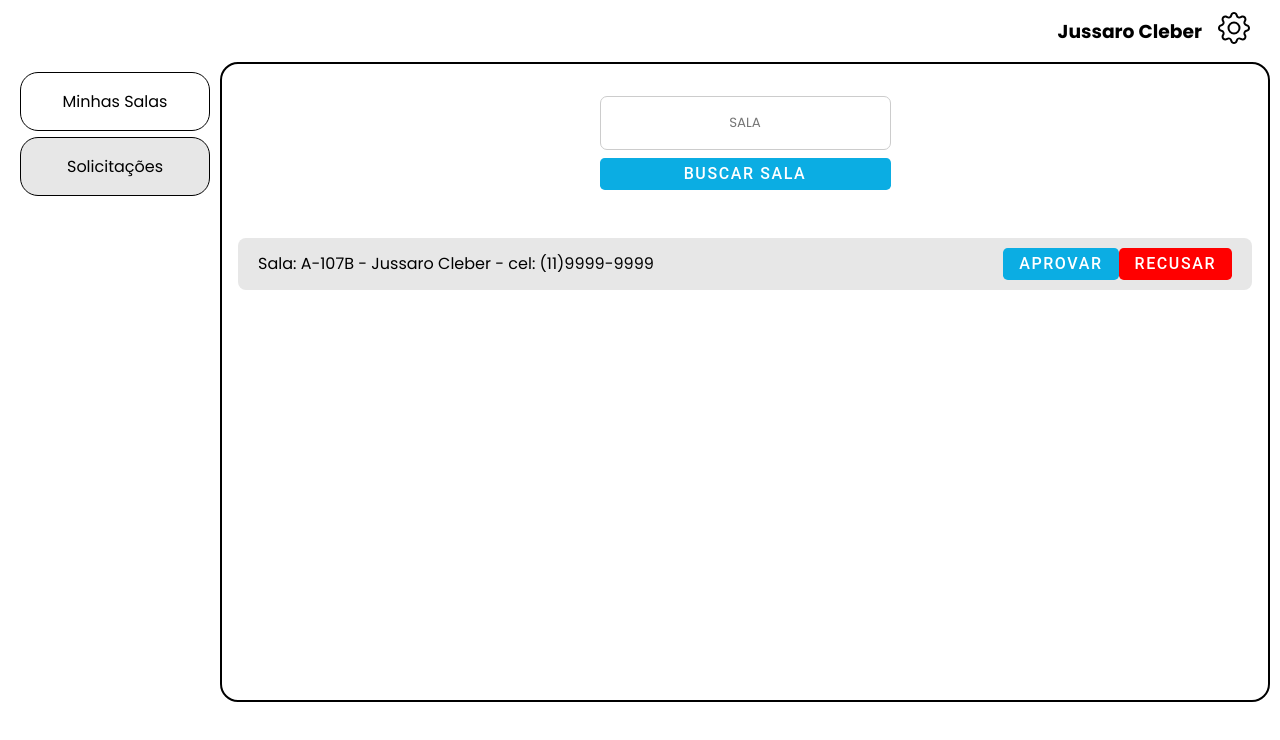
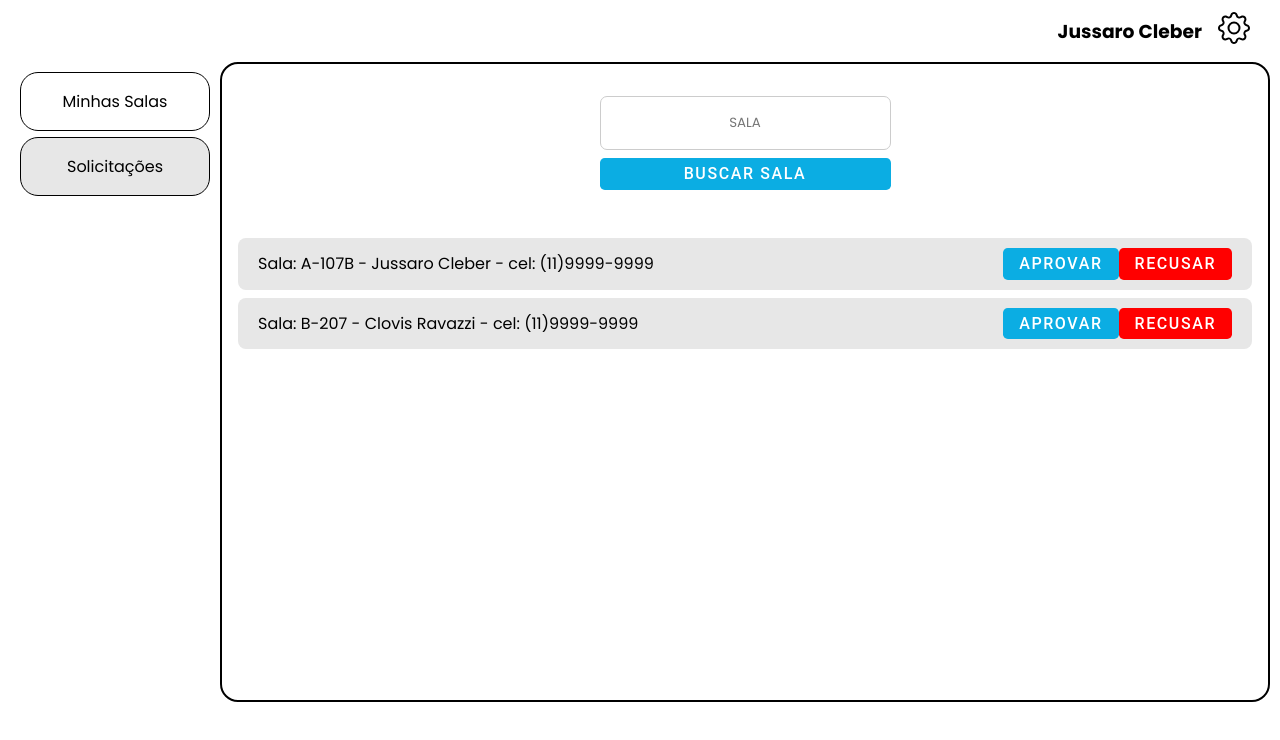
Before and after one commit to DiegoCoura/front-claviculario, a React (Vite) app: page /user/solicitacoes in a window 1280 px wide. Shown: the top 740 px of the page. Built offline with nearby package versions, Linux system fonts and the light colour scheme.

Commit message:
feat: add user to roomRequests mock data

```diff
--- a/src/mock-data/roomsRequests.js
+++ b/src/mock-data/roomsRequests.js
@@ -1,9 +1,20 @@
 export const roomRequests = [
   {
-    id: "A-107B",
+    id: "A-107B_jusarinho@email.com",
     room: "A-107B",
     name: "Jussaro Cleber",
+    role: "professor",
     phone: "(11)9999-9999",
+    email: "jusarinho@email.com",
+    status: "pendente",
+  },
+  {
+    id: "B-207_clovis@email.com",
+    room: "B-207",
+    name: "Clovis Ravazzi",
+    role: "admin",
+    phone: "(11)9999-9999",
+    email: "clovis@email.com",
     status: "pendente",
   },
 ];
```
